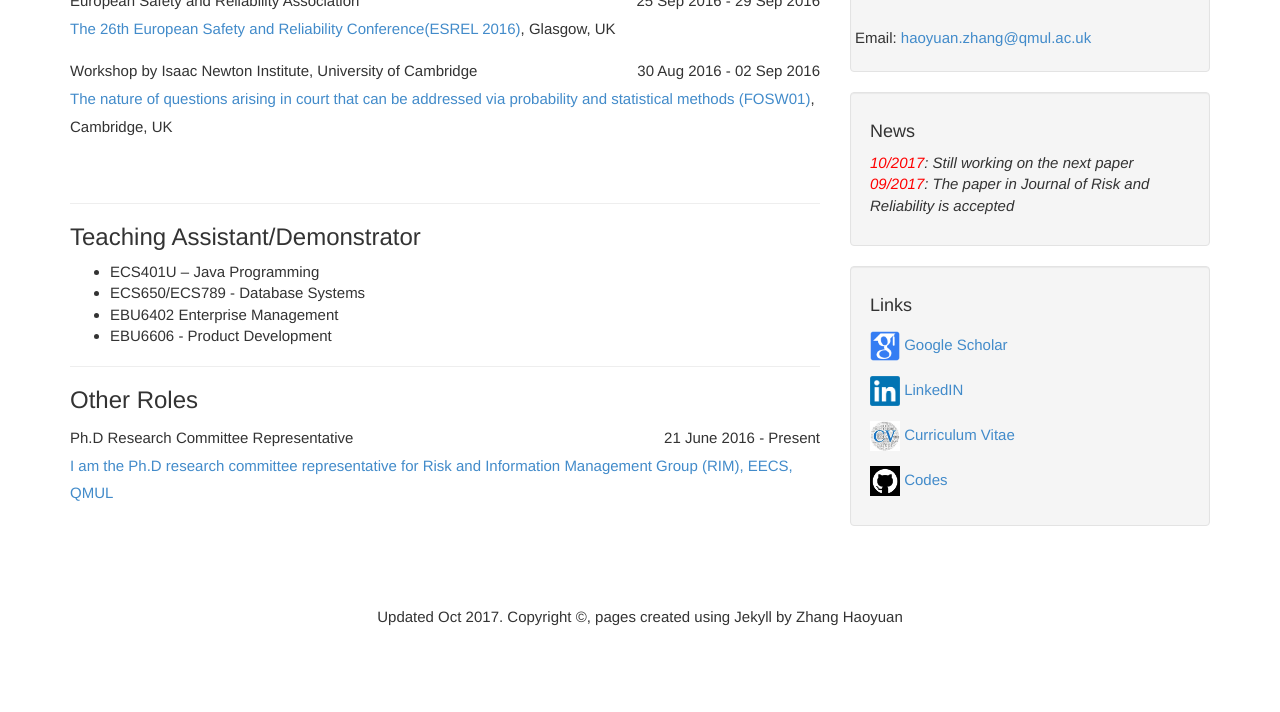
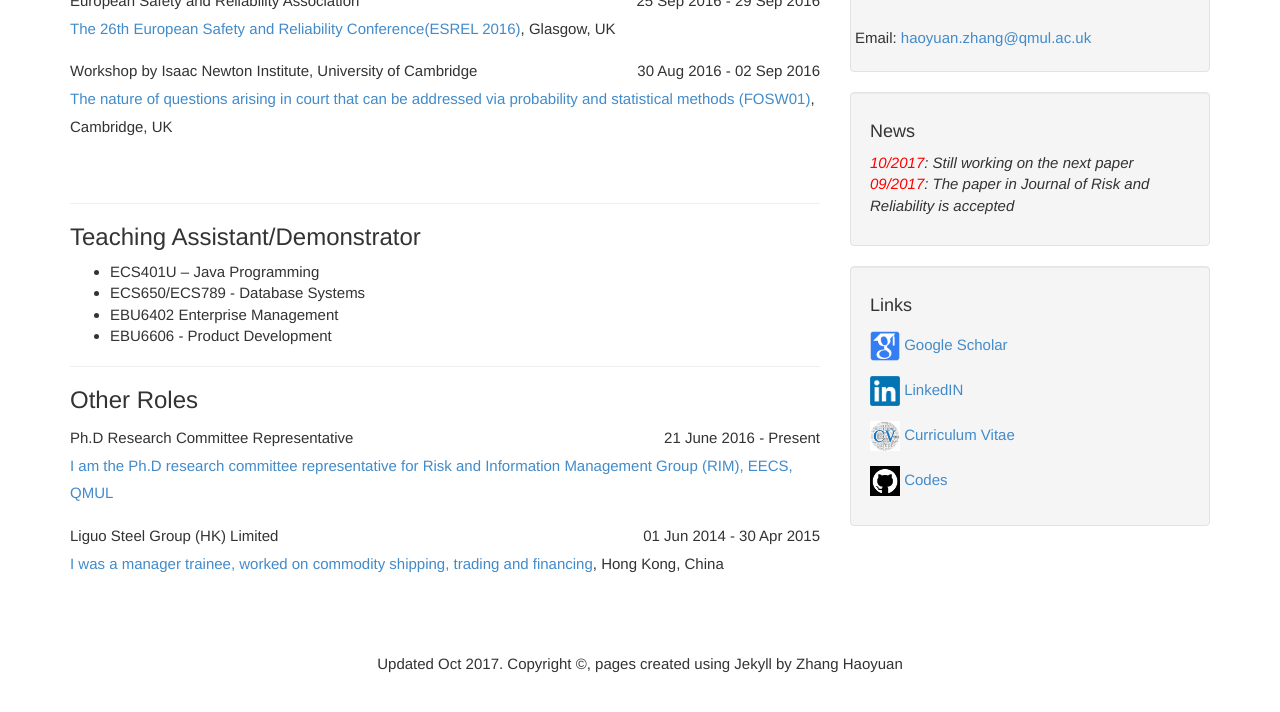
Before and after one commit to july0905/haoyuanzhang1990.github.io, a Jekyll site: the page built from randt.md, in a window 1280 px wide and 1008 px high, cut to the strip 284-996 px from the top of the window. Built offline with Jekyll 4.4.1, drawn with Linux system fonts in a browser that asks for light colours.

Commit message:
Update randt.md

```diff
--- a/randt.md
+++ b/randt.md
@@ -45,3 +45,8 @@ Ph.D Research Committee Representative<span style="float:right;">21 June 2016 -
 <br><a href="esrel2016.org">I am the Ph.D research committee representative for Risk and Information Management Group (RIM), EECS, QMUL
 </a>
 </p>
+
+<p style="text-align:left;">
+Liguo Steel Group (HK) Limited<span style="float:right;">01 Jun 2014 - 30 Apr 2015</span>
+<br><a href="esrel2016.org">I was a manager trainee, worked on commodity shipping, trading and financing</a>, Hong Kong, China
+</p>
```
